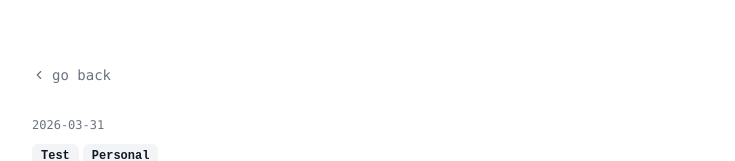
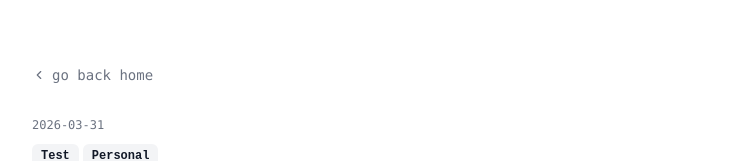
Before and after one commit to matheusaudibert/portfolio, a Next.js app: page /blog/hello in a window 1280 px wide. Shown: the top 161 px of the page, without its empty margins (272-1007 px from the left). Built offline with nearby package versions, Linux system fonts and the light colour scheme.

Commit message:
fix: update back button text to 'go back home'

```diff
--- a/src/app/blog/[slug]/client.tsx
+++ b/src/app/blog/[slug]/client.tsx
@@ -35,7 +35,7 @@ export default function BlogPostClient({ post }: { post: BlogPost }) {
           >
             <path d="m15 18-6-6 6-6" />
           </svg>
-          go back
+          go back home
         </button>
 
         {/* Post metadata */}
```
